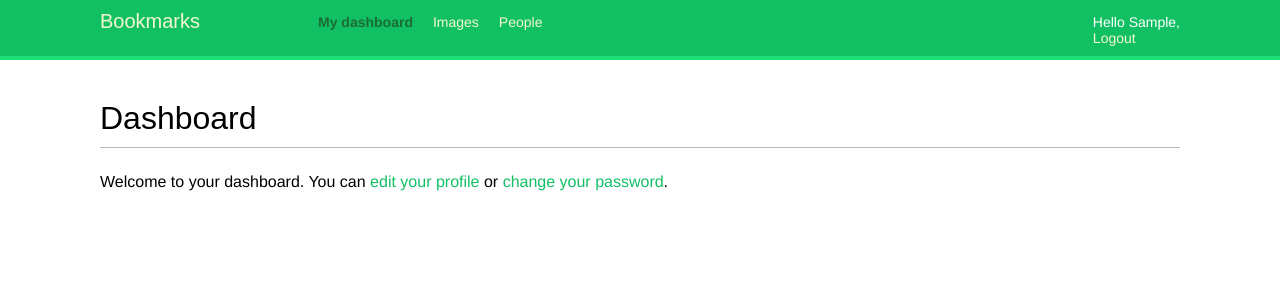
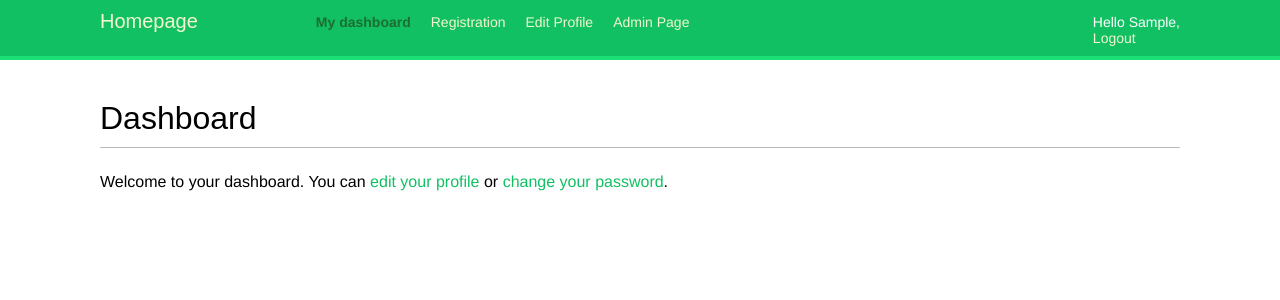
Before and after one commit to Schnurcks/djangotest, a Django app: page / in a window 1280 px wide. Shown: the top 300 px of the page. Run offline with Django 5.2, Linux system fonts and the light colour scheme; the visitor is signed in with stand-in values (Sample User, id 1); some web fonts are replaced.

Commit message:
finish user management incl. resending activation link

```diff
--- a/myproject/account/templates/account/dashboard.html
+++ b/myproject/account/templates/account/dashboard.html
@@ -8,8 +8,6 @@
         {% for message in messages%}
             {% if message.tags == 'error' %}
                 Want to resend activation link?
-            {% else %}
-                War wohl ok
             {% endif %}
         {% endfor %}
     {% endif %}
--- a/myproject/account/templates/account/edit.html
+++ b/myproject/account/templates/account/edit.html
@@ -3,7 +3,8 @@
 {% block title %}Edit your account{% endblock %}
 
 {% block content %}
-  <h1>Edit your account</h1>
+  <!-- <h1>Edit your account</h1> -->
+  <h1>Edit</h1>
   <p>You can edit your account using the following form:</p>
   <form method="post" enctype="multipart/form-data">
     {{ user_form.as_p }}
--- a/myproject/account/templates/base.html
+++ b/myproject/account/templates/base.html
@@ -7,18 +7,23 @@
         </head>
         <body>
             <div id="header">
-                <span class="logo">Bookmarks</span>
+                <span class="logo">Homepage</span>
                 {% if request.user.is_authenticated %}
                     <ul class="menu">
                         <li {% if section == "dashboard" %}class="selected"{% endif %}>
-                        <a href="{% url "dashboard" %}">My dashboard</a>
+                            <a href="{% url "dashboard" %}">My dashboard</a>
                         </li>
-                        <li {% if section == "images" %}class="selected"{% endif %}>
-                            <a href="#">Images</a>
+                        <li {% if section == "register" %}class="selected"{% endif %}>
+                            <a href="{% url "register" %}">Registration</a>
                         </li>
-                        <li {% if section == "people" %}class="selected"{% endif %}>
-                            <a href="#">People</a>
+                        <li {% if section == "edit" %}class="selected"{% endif %}>
+                            <a href="{% url "edit" %}">Edit Profile</a>
                         </li>
+                        {% if user.is_superuser %}
+                            <li {% if section == "admin" %}class="selected"{% endif %}>
+                                <a href="/admin/">Admin Page</a>
+                            </li>
+                        {% endif %}
                     </ul>
                 {% endif %}
                     <span class="user">
--- a/myproject/account/templates/registration/login.html
+++ b/myproject/account/templates/registration/login.html
@@ -25,7 +25,11 @@
         </form>
         <p>
             <a href="{% url "password_reset" %}">
-            Forgotten your password?
+                Forgotten your password?
+            </a>
+            <br>
+            <a href="{% url "resend_activation" %}">
+                Activation link expired?
             </a>
         </p>
     </div>
--- a/myproject/account/urls.py
+++ b/myproject/account/urls.py
@@ -11,5 +11,5 @@ urlpatterns = [
     path('register/', views.register, name='register'),
     path('edit/', views.edit, name='edit'),
     path('activate/<uidb64>/<token>', views.activate, name='activate'),
-    path('activationlink/', views.resent_activation, name='resent_activation')
+    path('activationlink/', views.resend_activation, name='resend_activation')
 ]
--- a/myproject/account/views.py
+++ b/myproject/account/views.py
@@ -19,9 +19,7 @@ from . tokens import generate_token
 
 @login_required
 def dashboard(request):
-    return render(request,
-        'account/dashboard.html',
-        {'section': 'dashboard'})
+    return render(request,'account/dashboard.html',{'section': 'dashboard'})
 
 def sent_activation_link(user, site):
      # Email Address Confirmation Email
@@ -60,27 +58,36 @@ def register(request):
 
             sent_activation_link(new_user, current_site)
 
-            return render(request, 'account/register_done.html',{'new_user': new_user})
+            return render(request, 'account/register_done.html',{'new_user': new_user, 'section': 'register'})
 
     else:
         user_form = UserRegistrationForm()
 
-    return render(request,'account/register.html',{'user_form': user_form})
+    return render(request,'account/register.html',{'user_form': user_form, 'section': 'register'})
 
 # TODO Sent activation link again e.g. via password reset or delete user after 1 week of not confirmation
-def resent_activation(request):
-
+def resend_activation(request):
 
     if request.method == 'POST':
         form = PasswordResetForm(request.POST)
         if form.is_valid():
-            messages.success(request, 'FORM IS VALID' )
-            # TODO check for user in db and create and sent activation link
-    else:
-        messages.error(request, 'Your account could not be activated! If you want to resent the activation link click <a href="/activationlink">here</a>' )
+            user_email = form.cleaned_data.get('email').lower()
+
+            try:
+                user = User.objects.get(email__exact=user_email)
+                print(f'USER >> {user}')
+                current_site = get_current_site(request)
+                sent_activation_link(user, current_site)
+            except:
+                print('USER does not exist')
+
+            messages.success(request, 'If the email address is valid an activation link was sent, if you don''t receive an email please check your email address and try again')
+
+        else:
+            messages.error(request, 'Please enter a valid email adress')
 
     form = PasswordResetForm()
-    return render(request,'account/resent_activation.html', {'form': form })
+    return render(request,'account/resend_activation.html', {'form': form })
 
 def activate(request,uidb64,token):
     try:
@@ -90,10 +97,13 @@ def activate(request,uidb64,token):
         new_user = None
 
     if new_user is not None and generate_token.check_token(new_user,token):
-        new_user.is_active = True
-        new_user.save()
-        login(request,new_user)
-        messages.success(request, "Your account has been activated!")
+        if new_user.is_active:
+            messages.warning(request, "Your account has already been activated!")
+        else:
+            new_user.is_active = True
+            new_user.save()
+            login(request,new_user)
+            messages.success(request, "Your account had been activated! In case you cannot login please try a passowrd reset!")
         return render(request,'account/dashboard.html',{'section': 'dashboard'})
     else:
         # TODO build in resending activation
@@ -116,4 +126,4 @@ def edit(request):
         user_form = UserEditForm(instance=request.user)
         profile_form = ProfileEditForm(
         instance=request.user.profile)
-    return render(request, 'account/edit.html', {'user_form': user_form, 'profile_form': profile_form})
+    return render(request, 'account/edit.html', {'user_form': user_form, 'profile_form': profile_form, 'section': 'edit'})
```
Also changed, not shown: myproject/account/templates/account/resend_activation.html (renamed from myproject/account/templates/account/resent_activation.html).
